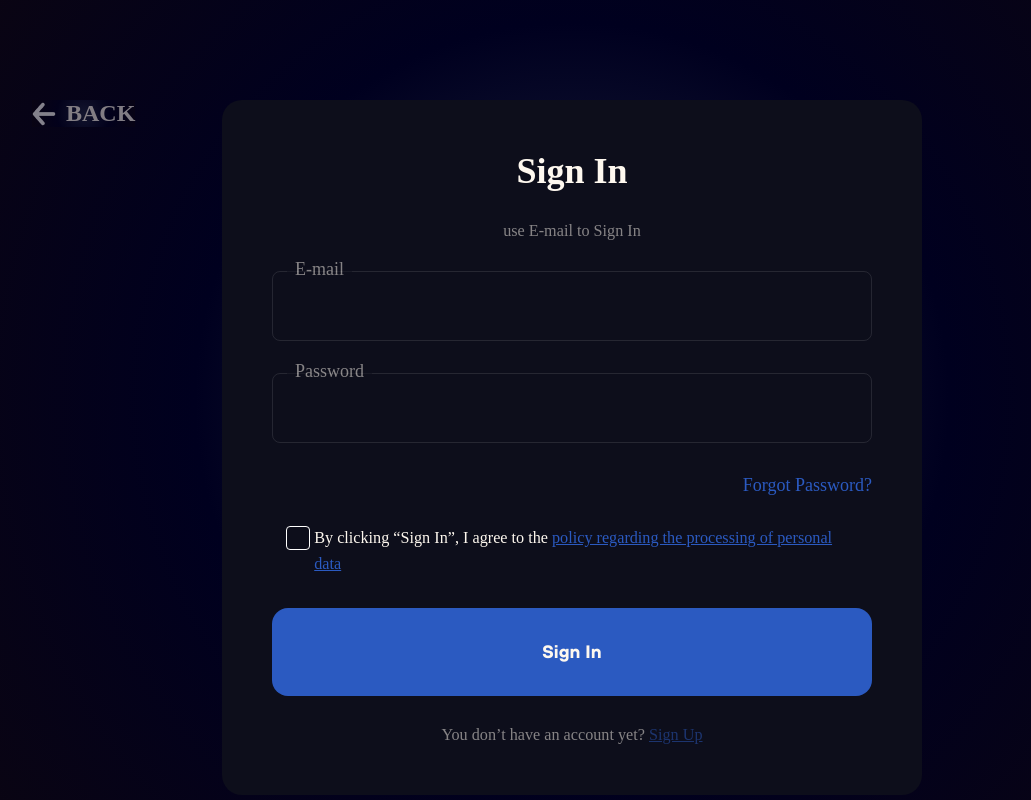
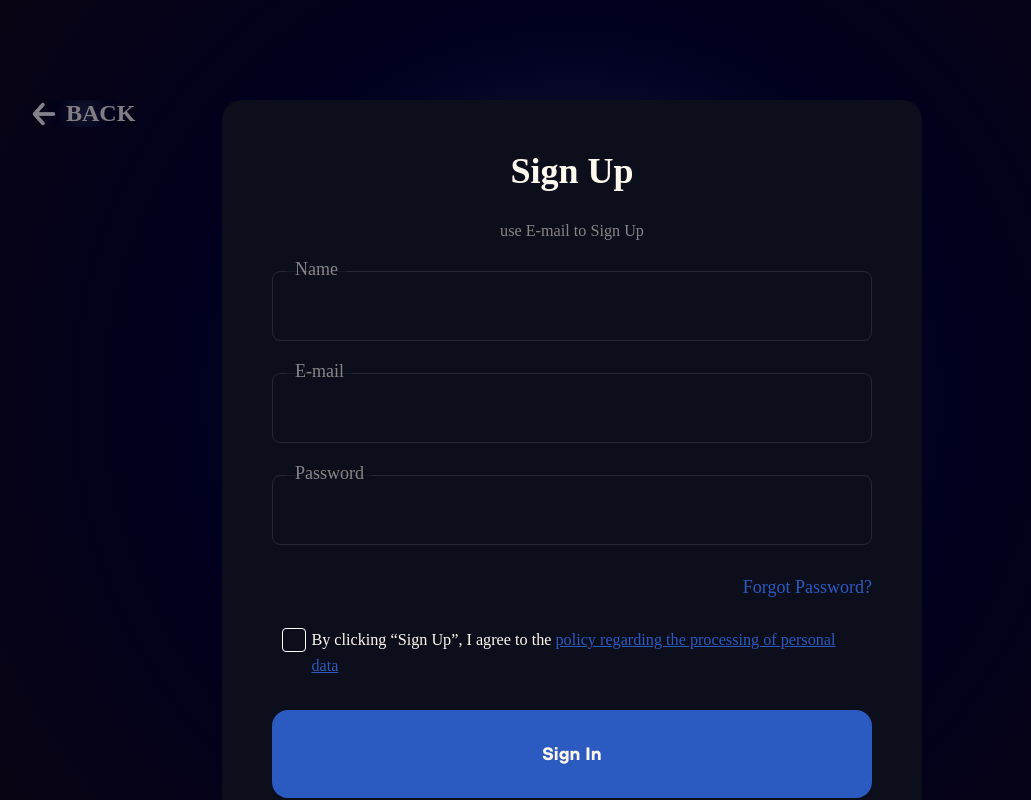
Before and after one commit to Kemononya/nextry, a Next.js app: page /sign-up in a window 1280 px wide. Shown: the whole page, without its empty margins (68-1099 px from the left). Built offline with nearby package versions, Linux system fonts and the light colour scheme; a web font is replaced by a local one.

Commit message:
complete login visual

```diff
--- a/src/components/button/Button.module.scss
+++ b/src/components/button/Button.module.scss
@@ -12,34 +12,8 @@
   cursor: pointer;
 }
 
-.logIn {
-  @include btnSizeAdaptive(142, 65);
-}
-
-.tryAIGenMain {
-  @include btnSizeAdaptive(317, 88);
-}
-
-.tryAIGenFooter {
-  @include btnSizeAdaptive(278, 65);
-}
-
 .submit {
   max-width: 600px;
   width: 100%;
   height: 88px;
 }
-
-.clothsMain {
-  width: 100%;
-  height: 50px;
-
-  border-radius: 10px;
-}
-
-.clothsSecond {
-  width: 100%;
-  height: 42px;
-
-  border-radius: 10px;
-}
--- a/src/components/button/Button.tsx
+++ b/src/components/button/Button.tsx
@@ -2,13 +2,7 @@ import style from "./Button.module.scss";
 
 interface Button {
   children: string | JSX.Element;
-  type:
-    | "logIn"
-    | "tryAIGenMain"
-    | "tryAIGenFooter"
-    | "submit"
-    | "clothsMain"
-    | "clothsSecond";
+  type: "submit";
 }
 
 const Button = ({ children, type }: Button) => {
--- a/src/components/footer/Footer.tsx
+++ b/src/components/footer/Footer.tsx
@@ -2,6 +2,7 @@ import Image from "next/image";
 import Link from "next/link";
 import Logo from "@/public/Logo.svg";
 import { navbarItems } from "./navBarItems";
+import { GENERATOR_ROUTE } from "@/routes";
 import style from "./Footer.module.scss";
 
 const Footer = () => {
@@ -16,7 +17,7 @@ const Footer = () => {
             </Link>
           ))}
         </nav>
-        <Link className={style.aiGenerator} href="/generator">
+        <Link className={style.aiGenerator} href={GENERATOR_ROUTE}>
           TRY AI GENERATOR
         </Link>
       </div>
--- a/src/components/header/Header.module.scss
+++ b/src/components/header/Header.module.scss
@@ -41,3 +41,21 @@
 .generator {
   background: var(--background-color);
 }
+
+.logIn {
+  border-radius: 16px;
+  border: none;
+  background: var(--blue-color);
+
+  @include fontSizeAdaptive(20);
+  color: var(--text-color);
+  font-family: var(--font-secondary-bold);
+
+  cursor: pointer;
+
+  @include btnSizeAdaptive(142, 65);
+
+  display: flex;
+  justify-content: center;
+  align-items: center;
+}
--- a/src/components/header/Header.tsx
+++ b/src/components/header/Header.tsx
@@ -3,9 +3,9 @@
 import Image from "next/image";
 import Link from "next/link";
 import Logo from "@/public/Logo.svg";
-import Button from "@/components/button/Button";
 import { navbarItems } from "./navBarItems";
 import style from "./Header.module.scss";
+import { SIGN_IN_ROUTE } from "@/routes";
 
 interface IHeader {
   type: "home" | "generator";
@@ -24,7 +24,9 @@ const Header = ({ type }: IHeader) => {
           </Link>
         ))}
       </nav>
-      <Button type="logIn">Log In</Button>
+      <Link className={style.logIn} href={SIGN_IN_ROUTE}>
+        Log In
+      </Link>
     </header>
   );
 };
--- a/src/components/pages/homePageContainer/components/about/components/TextSection.tsx
+++ b/src/components/pages/homePageContainer/components/about/components/TextSection.tsx
@@ -1,4 +1,5 @@
 import Link from "next/link";
+import { GENERATOR_ROUTE } from "@/routes";
 import style from "../About.module.scss";
 
 const TextSection = () => {
@@ -12,7 +13,7 @@ const TextSection = () => {
         Transform your selfies into Professional Headshots with just a few
         clicks
       </p>
-      <Link href="/generator">TRY AI GENERATOR</Link>
+      <Link className={style.generatorLink} href={GENERATOR_ROUTE}>TRY AI GENERATOR</Link>
     </section>
   );
 };
--- a/src/components/pages/logInContainer/LogInContainer.tsx
+++ b/src/components/pages/logInContainer/LogInContainer.tsx
@@ -3,8 +3,10 @@
 import Link from "next/link";
 import Image from "next/image";
 import MoveBackIcon from "@/public/ArrowBack.png";
-import { useState } from "react";
+import type { FormEvent } from "react";
 import Button from "@/components/button/Button";
+
+import { SIGN_IN_ROUTE, SIGN_UP_ROUTE } from "@/routes";
 
 import style from "./LogInContainer.module.scss";
 
@@ -12,52 +14,71 @@ interface LogIn {
   type: "sign-in" | "sign-up";
 }
 
+const logInTypes = {
+  "sign-up": {
+    title: "Sign Up",
+    bottomText: "You already have an account?",
+    textForLink: "Sign In",
+    route: SIGN_IN_ROUTE,
+  },
+  "sign-in": {
+    title: "Sign In",
+    bottomText: "You don’t have an account yet?",
+    textForLink: "Sign Up",
+    route: SIGN_UP_ROUTE,
+  },
+};
+
 const LogInContainer = ({ type }: LogIn) => {
-  //const [email, setEmail] = useState("");
-  //const [password, setPassword] = useState("");
+  const onSubmit = async (e: FormEvent<HTMLFormElement>) => {
+    e.preventDefault();
+    const formData = new FormData(e.currentTarget);
+
+    /*const res = await fetch(
+            `https://9c9b-109-198-100-196.ngrok-free.app/user/login`,
+            {
+              method: "POST",
+              headers: {
+                "Content-Type": "application/json",
+              },
+              body: JSON.stringify({
+                password: "asdasdsadsda",
+                login: "login",
+              }),
+            }
+          );
+
+          console.log(res);*/
+  };
+
   return (
     <main className={style.logInContainer}>
       <Link href="/" className={style.moveBack}>
         <Image src={MoveBackIcon} alt="move back img" />
         <p>BACK</p>
       </Link>
-      <form
-        className={style.logInForm}
-        onSubmit={async (e) => {
-          e.preventDefault();
-
-          const formData = new FormData(e.currentTarget);
-
-          console.log(process.env)
-
-          const res = await fetch(
-            `${process.env.NEXTRY_SERVER}/user/register`,
-            {
-              method: "POST",
-              headers: {
-                "Content-Type": "application/json",
-              },
-              body: JSON.stringify({
-                email: formData.get("email"),
-                password: formData.get("password"),
-              }),
-            }
-          );
-
-          console.log(res);
-        }}
-      >
-        <h1>Sign In</h1>
-        <p>use E-mail to Sign In</p>
+      <form className={style.logInForm} onSubmit={(e) => onSubmit(e)}>
+        <h1>{logInTypes[type].title}</h1>
+        <p>use E-mail to {logInTypes[type].title}</p>
         <div className={style.inputsBlock}>
+          {type === "sign-up" && (
+            <div className={style.inputWrapper}>
+              <input
+                type="text"
+                name="name"
+                placeholder=""
+                required
+                aria-label="name"
+              />
+              <div>Name</div>
+            </div>
+          )}
           <div className={style.inputWrapper}>
             <input
               type="text"
               name="email"
-              //value={email}
               placeholder=""
               required
-              //onChange={(e) => setEmail(e.target.value)}
               aria-label="email"
             />
             <div>E-mail</div>
@@ -66,10 +87,8 @@ const LogInContainer = ({ type }: LogIn) => {
             <input
               type="text"
               name="password"
-              //value={password}
               placeholder=""
               required
-              //onChange={(e) => setPassword(e.target.value)}
               aria-label="password"
             />
             <div>Password</div>
@@ -79,7 +98,7 @@ const LogInContainer = ({ type }: LogIn) => {
         <div className={style.policy}>
           <div className={style.policy__icon} />
           <p>
-            By clicking “Sign In”, I agree to the{" "}
+            By clicking “{logInTypes[type].title}”, I agree to the{" "}
             <a href="#" className={style.link}>
               policy regarding the processing of personal data
             </a>
@@ -87,10 +106,10 @@ const LogInContainer = ({ type }: LogIn) => {
         </div>
         <Button type="submit">Sign In</Button>
         <p>
-          You don’t have an account yet?{" "}
-          <a href="#" className={style.link}>
-            Sign Up
-          </a>
+          {logInTypes[type].bottomText}{" "}
+          <Link href={logInTypes[type].route} className={style.link}>
+            {logInTypes[type].textForLink}
+          </Link>
         </p>
       </form>
     </main>
--- /dev/null
+++ b/src/routes.ts
@@ -0,0 +1,4 @@
+export const HOME_ROUTE = "/";
+export const GENERATOR_ROUTE = "/generator";
+export const SIGN_UP_ROUTE = "/sign-up";
+export const SIGN_IN_ROUTE = "/sign-in";
```
Also changed, not shown: src/components/pages/homePageContainer/components/about/About.module.scss (+18 -0 lines), 1 other file (tests, documents, lock files or other folders).
